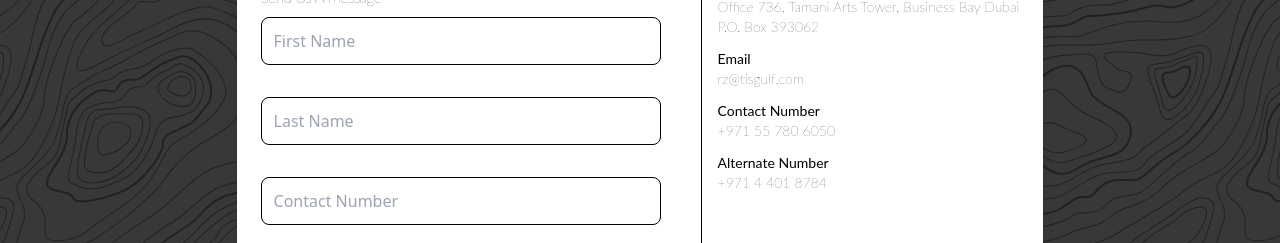
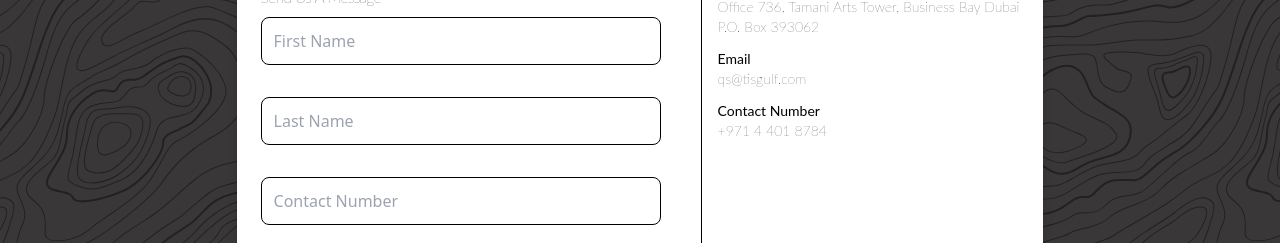
Before and after one commit to zubair1024/tis-website-new, a Next.js app: page / in a window 1280 px wide. Shown: the part 5568-5811 px from the top of the page. Built offline with nearby package versions, Linux system fonts and the light colour scheme.

Commit message:
changing contact details

```diff
--- a/src/components/ContactUs.tsx
+++ b/src/components/ContactUs.tsx
@@ -167,17 +167,11 @@ const ContactUs = () => {
               <div>
                 <p>Email</p>
                 <p className="font-thin">
-                  <a href="mailto:rz@tisgulf.com">rz@tisgulf.com</a>
+                  <a href="mailto:rz@tisgulf.com">qs@tisgulf.com</a>
                 </p>
               </div>
               <div>
                 <p>Contact Number</p>
-                <p className="font-thin">
-                  <a href="tel:+971 55 780 6050">+971 55 780 6050</a>{" "}
-                </p>
-              </div>
-              <div>
-                <p>Alternate Number</p>
                 <p className="font-thin">
                   <a href="tel:+971 4 401 8784 ">+971 4 401 8784</a>
                 </p>
```
